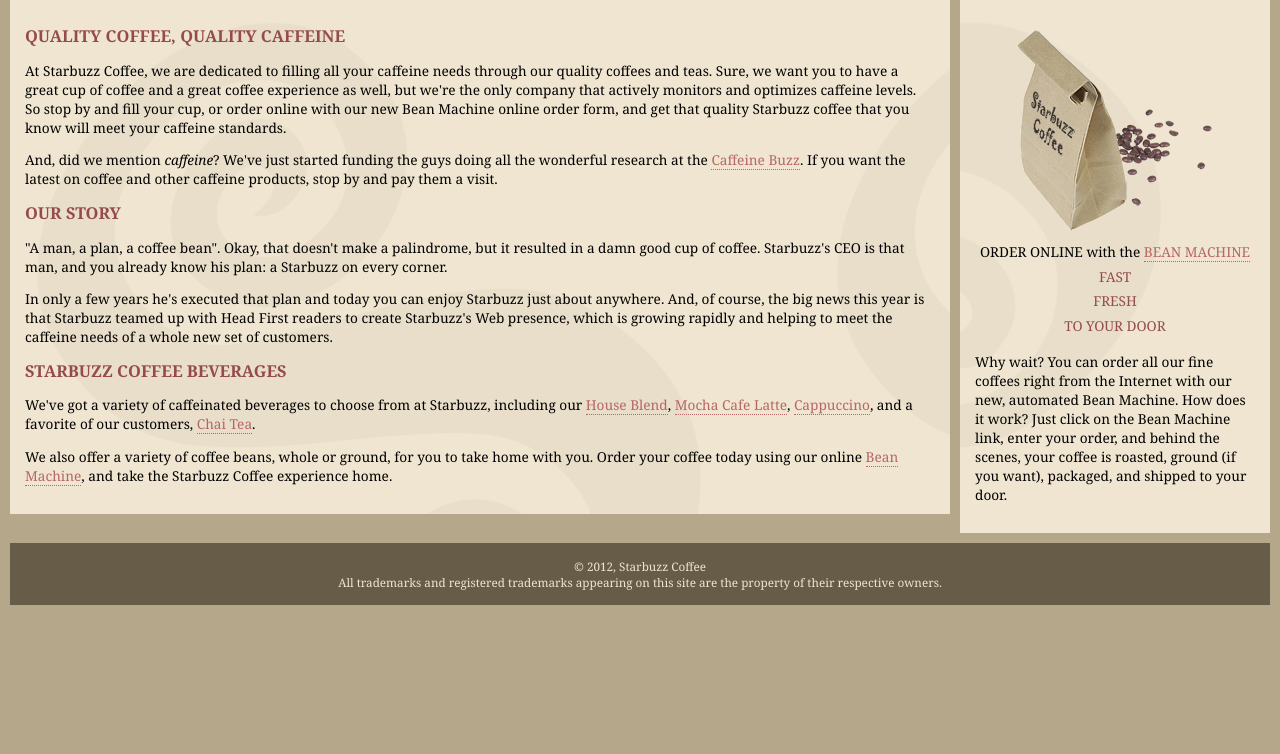
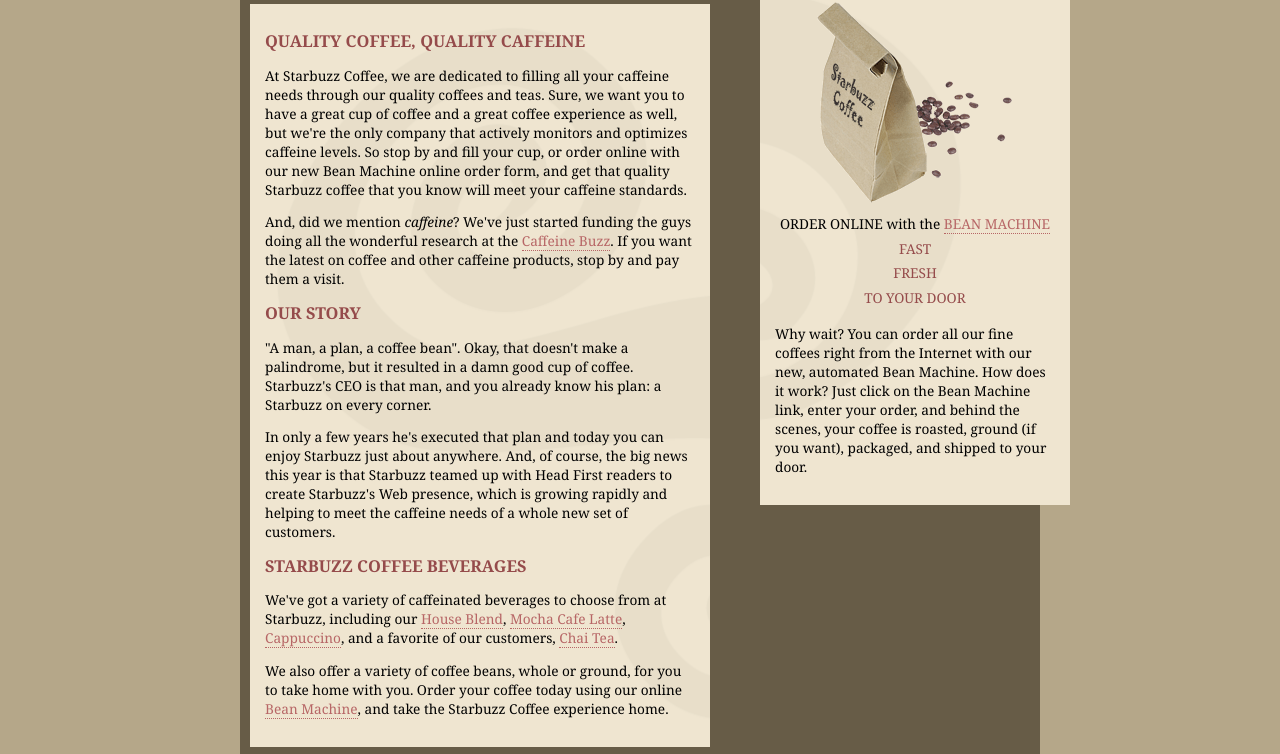
Before and after one commit to zmy-yy/starbuzz, a plain HTML site: page index.html in a window 1280 px wide. Shown: the part 129-883 px from the top of the page. Before the commit the page ends 800 px from the top, so only its background shows below. Drawn offline with Linux system fonts and the light colour scheme.

Commit message:
完全脱离流

```diff
--- a/index.html
+++ b/index.html
@@ -7,6 +7,7 @@
   </head>
 
   <body>
+    <div id="allcontent">
     <div id="header">
       <img src="images/header.gif" alt="Starbuzz Coffee header image">
     </div>
@@ -87,6 +88,7 @@
       All trademarks and registered trademarks appearing on
       this site are the property of their respective owners.
     </div>
+    </div>
 
   </body>
 </html>
--- a/starbuzz.css
+++ b/starbuzz.css
@@ -25,6 +25,10 @@ body {
   margin:           0px 10px 10px 10px;
   width: 280px;
   float: right;
+  position: absolute;
+  top: 100px;
+  right: 200px;
+  width: 280px;
 }
 
 #footer {
@@ -59,3 +63,11 @@ a:visited {
   text-decoration:  none;
   border-bottom:    thin dotted #675c47;
 }
+#allcontent {
+  width: 800px;
+  padding-top: 5px;
+  padding-bottom: 5px;
+  background-color: #675c47;
+  margin-left: auto;
+  margin-right: auto;
+}
```
